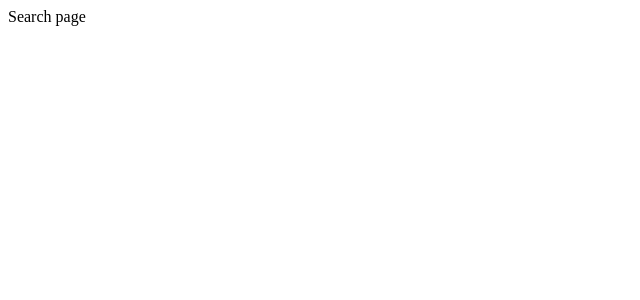
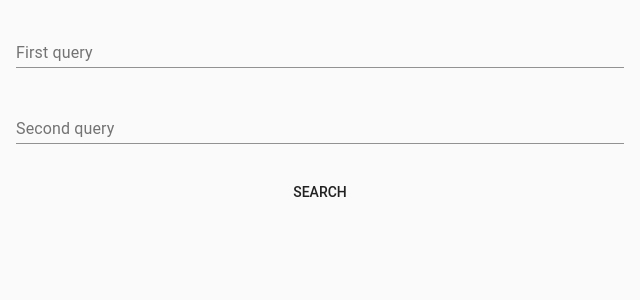
Before and after one commit to arbc139/biapi, a Vue app in the folder frontend/: page /#/ in a window 1280 px wide. Shown: the top 300 px of the page, without its empty margins (0-640 px from the left). Built offline with nearby package versions, Linux system fonts and the light colour scheme.

Commit message:
Implements query search page in frontend.

```diff
--- a/frontend/package.json
+++ b/frontend/package.json
@@ -13,7 +13,10 @@
     "build": "node build/build.js"
   },
   "dependencies": {
+    "axios": "^0.18.0",
+    "lodash": "^4.17.5",
     "vue": "^2.5.2",
+    "vue-material": "^1.0.0-beta-7",
     "vue-router": "^3.0.1"
   },
   "devDependencies": {
--- /dev/null
+++ b/frontend/src/biapiAxios.js
@@ -0,0 +1,5 @@
+import axios from 'axios';
+
+export default axios.create({
+  baseURL: 'http://genax.tools:4000',
+});
--- a/frontend/src/components/Search.vue
+++ b/frontend/src/components/Search.vue
@@ -1,17 +1,73 @@
 <template>
-  <div>{{ msg }}</div>
+  <div class="root">
+    <md-field>
+      <label>First query</label>
+      <md-input v-model="queries.first"/>
+    </md-field>
+    <md-field>
+      <label>Second query</label>
+      <md-input v-model="queries.second"/>
+    </md-field>
+    <md-button class="search-button" @click="onClickSearch">Search</md-button>
+  </div>
 </template>
 
 <script>
+import _ from 'lodash';
+import biapi from '@/biapiAxios';
+import router from '@/router';
+
 export default {
   name: 'Search',
   data() {
     return {
-      msg: 'Search page',
+      queries: {
+        first: '',
+        second: '',
+      },
     };
+  },
+  methods: {
+    onClickSearch() {
+      biapi
+        .post(
+          '/search',
+          {
+            query1: this.queries.first,
+            query2: this.queries.second,
+          },
+        )
+        .then((res) => {
+          if (_.get(res, 'data.status') !== 'biapi/router/STATUS_OK') {
+            return Promise.reject(_.get(res, 'data.message'));
+          }
+
+          router.push({
+            name: 'SearchResult',
+            params: {
+              id: _.get(res, 'data.id'),
+            },
+          });
+        })
+        .catch((errorMsg) => {
+          // TODO(dykim): Error message를 ErrorPage에서 보여주도록 처리해야함.
+          console.log(errorMsg);
+        });
+    },
   },
 };
 </script>
 
 <style scoped>
+.root {
+  display: flex;
+  flex-direction: column;
+  align-items: center;
+  width: 50%;
+  padding: 16px;
+}
+
+.search-button {
+  width: 128px;
+}
 </style>
--- a/frontend/src/main.js
+++ b/frontend/src/main.js
@@ -1,10 +1,16 @@
 // The Vue build version to load with the `import` command
 // (runtime-only or standalone) has been set in webpack.base.conf with an alias.
 import Vue from 'vue';
+import VueMaterial from 'vue-material';
+import 'vue-material/dist/vue-material.min.css';
+import 'vue-material/dist/theme/default.css';
+
 import App from './App';
 import router from './router';
 
 Vue.config.productionTip = false;
+
+Vue.use(VueMaterial);
 
 /* eslint-disable no-new */
 new Vue({
```
Also changed, not shown: 1 other file (tests, documents, lock files or other folders).
